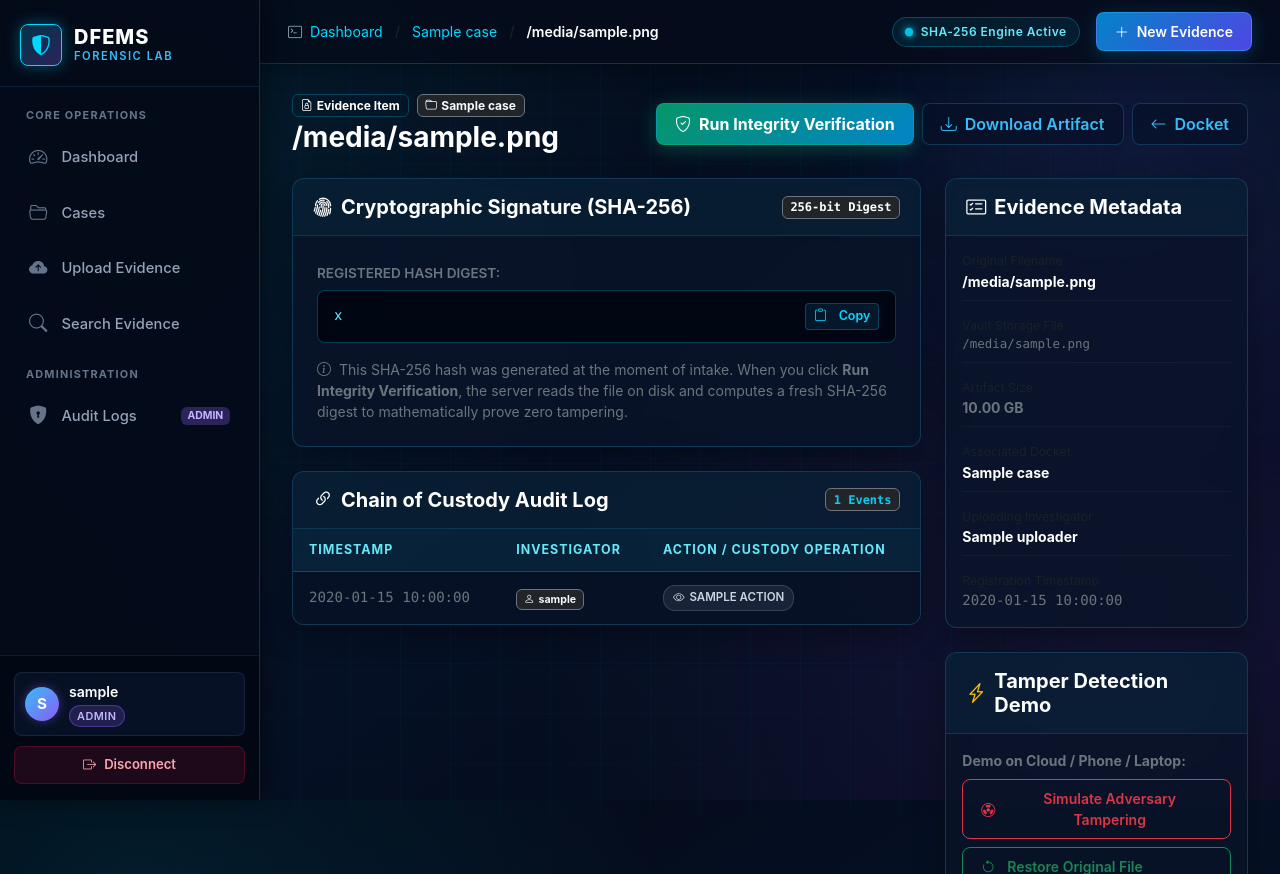
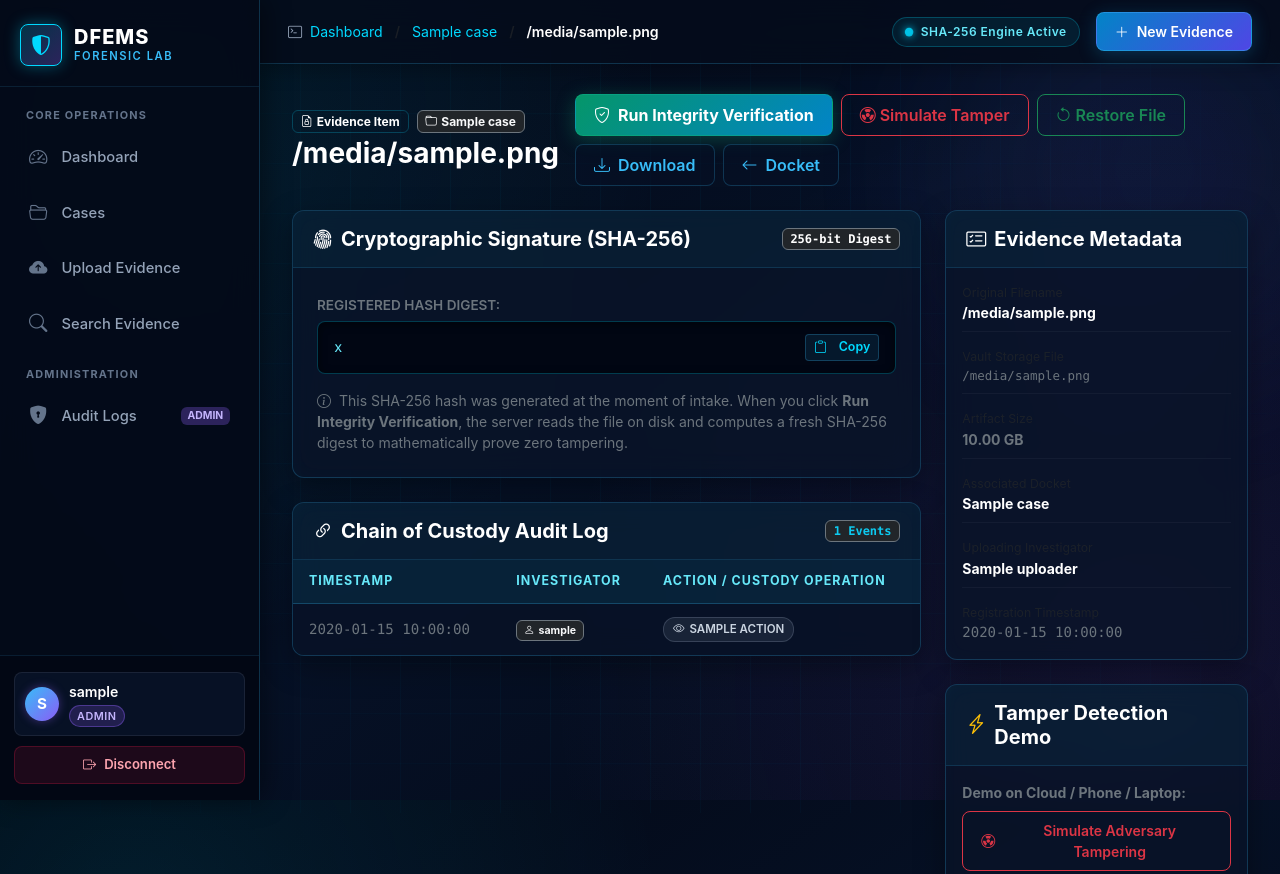
Before and after one commit to tiwariishan339-collab/DFEMS, a Flask app: template templates/evidence_detail.html in a window 1280 px wide. Shown: the top 874 px of the page. Run offline with Flask 3, Linux system fonts and the light colour scheme; the visitor is signed in with stand-in values (Sample User, id 1); the template is opened without the code that fills it: most values are stand-ins (such as "Sample title", 1, 10 or a date in 2020).

Commit message:
Add prominent top action buttons for Simulate Tamper and Restore

```diff
--- a/templates/evidence_detail.html
+++ b/templates/evidence_detail.html
@@ -33,9 +33,17 @@
             <i class="bi bi-shield-check"></i>
             <span>Run Integrity Verification</span>
         </a>
+        <a href="{{ url_for('tamper_evidence', evidence_id=ev.id) }}" class="btn btn-outline-danger d-inline-flex align-items-center gap-1" onclick="return confirm('Simulate adversary tampering on this file?');" title="Simulate hacker altering this file">
+            <i class="bi bi-radioactive"></i>
+            <span>Simulate Tamper</span>
+        </a>
+        <a href="{{ url_for('restore_evidence', evidence_id=ev.id) }}" class="btn btn-outline-success d-inline-flex align-items-center gap-1" title="Restore original file">
+            <i class="bi bi-arrow-counterclockwise"></i>
+            <span>Restore File</span>
+        </a>
         <a href="{{ url_for('download_evidence', evidence_id=ev.id) }}" class="btn btn-cyber-outline">
             <i class="bi bi-download"></i>
-            <span>Download Artifact</span>
+            <span>Download</span>
         </a>
         {% if case %}
         <a href="{{ url_for('case_detail', case_id=case.id) }}" class="btn btn-cyber-outline">
```
